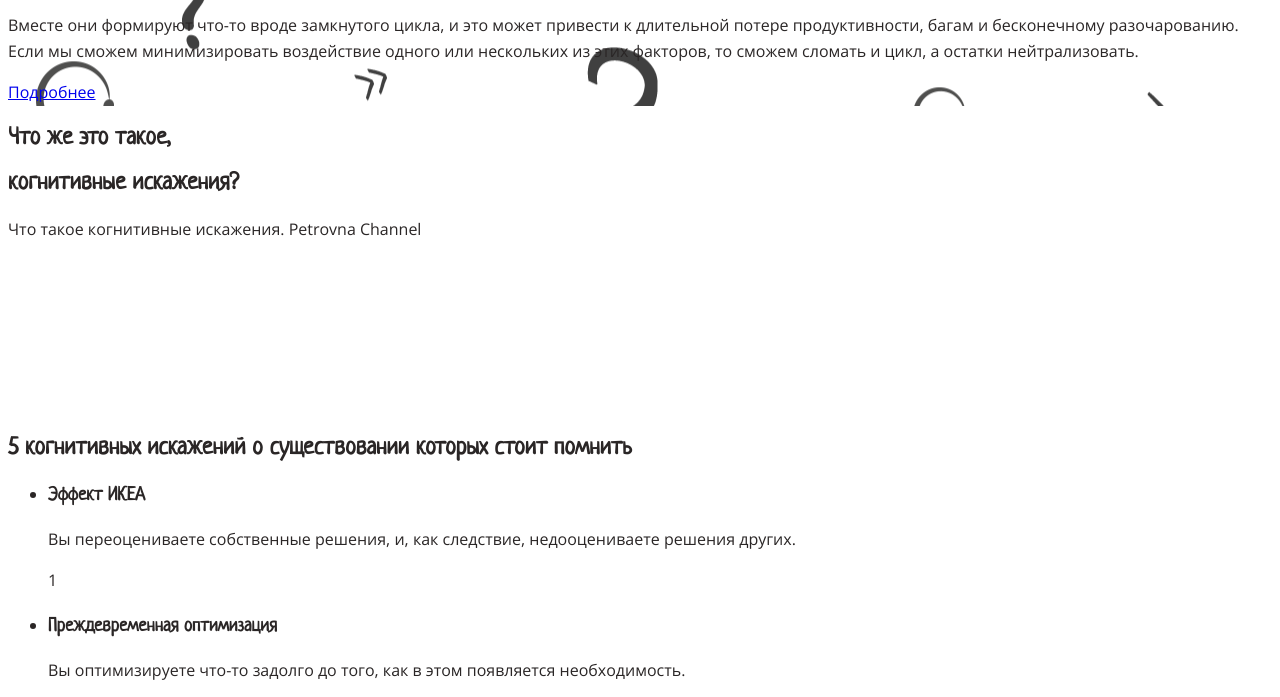
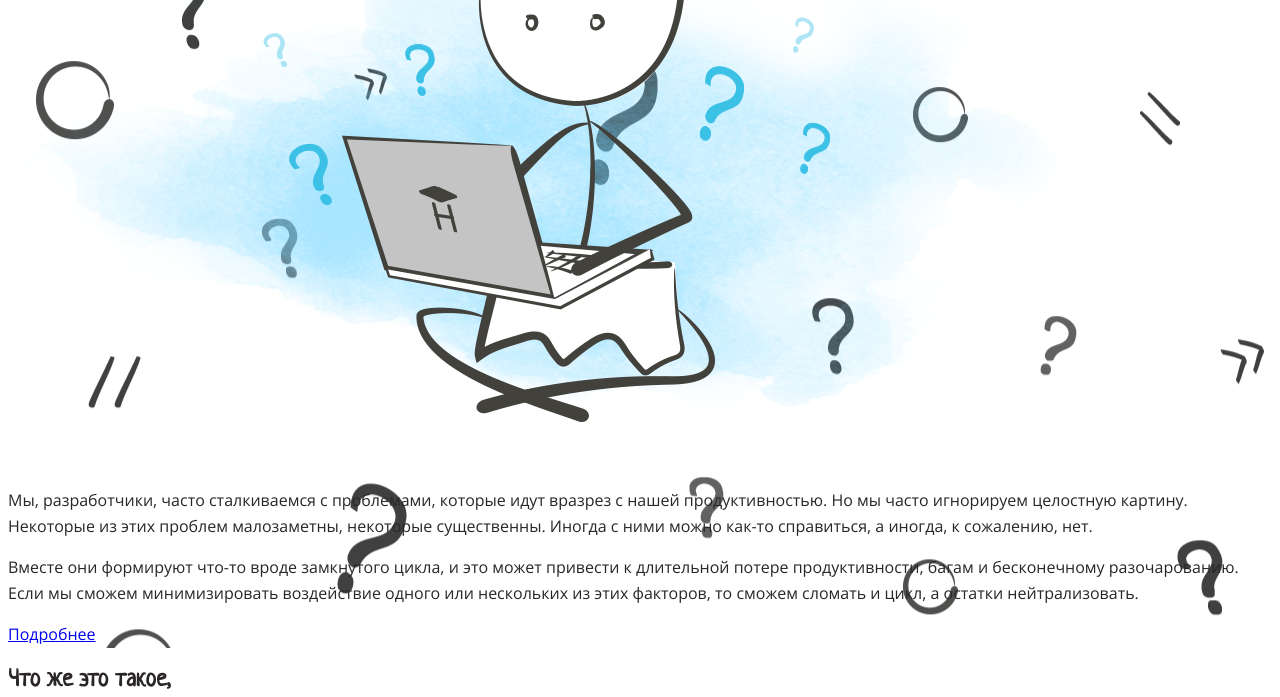
Before and after one commit to MrsDante/layout-designer-project-lvl1, a website: page src/index.html in a window 1280 px wide. Shown: the part 211-908 px from the top of the page. Drawn offline with Linux system fonts and the light colour scheme.

Commit message:
add src/index.html

```diff
--- a/src/index.html
+++ b/src/index.html
@@ -7,10 +7,11 @@
     <link rel="stylesheet" href="styles/style.css">
   </head>
   <body>
+
     <header class="main-header">
       <h1 class="orange">Когнитивные искажения</h1>
       <h1 class="black">в программировании</h1>
-      <img src="#" alt="чел с компом">
+      <img src="images/main.png" alt="чел с компом">
       <div class="header-description">
       <p>Мы, разработчики, часто сталкиваемся с проблемами, которые идут вразрез с нашей продуктивностью. Но мы часто игнорируем целостную картину. Некоторые из этих проблем малозаметны, некоторые существенны. Иногда с ними можно как-то справиться, а иногда, к сожалению, нет.</p>
       <p>Вместе они формируют что-то вроде замкнутого цикла, и это может привести к длительной потере продуктивности, багам и бесконечному разочарованию.
```
